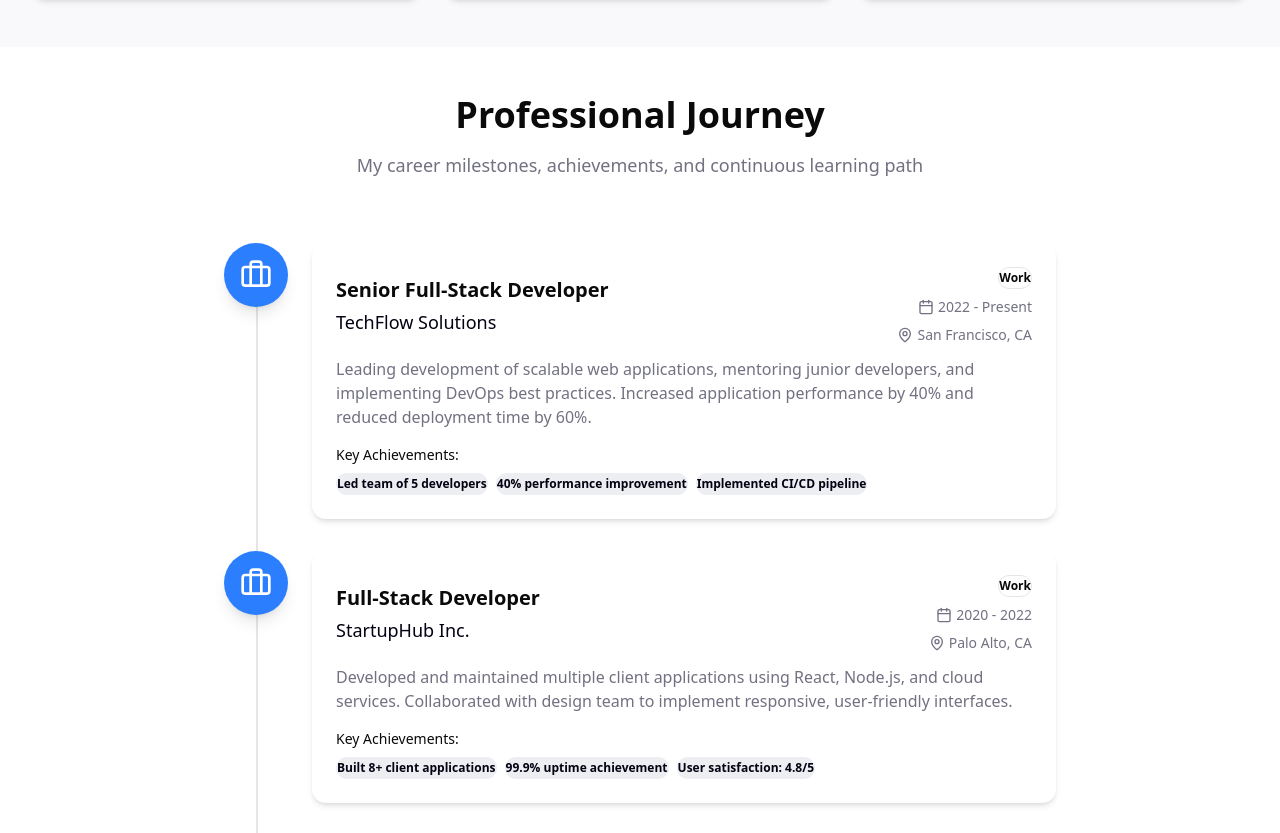
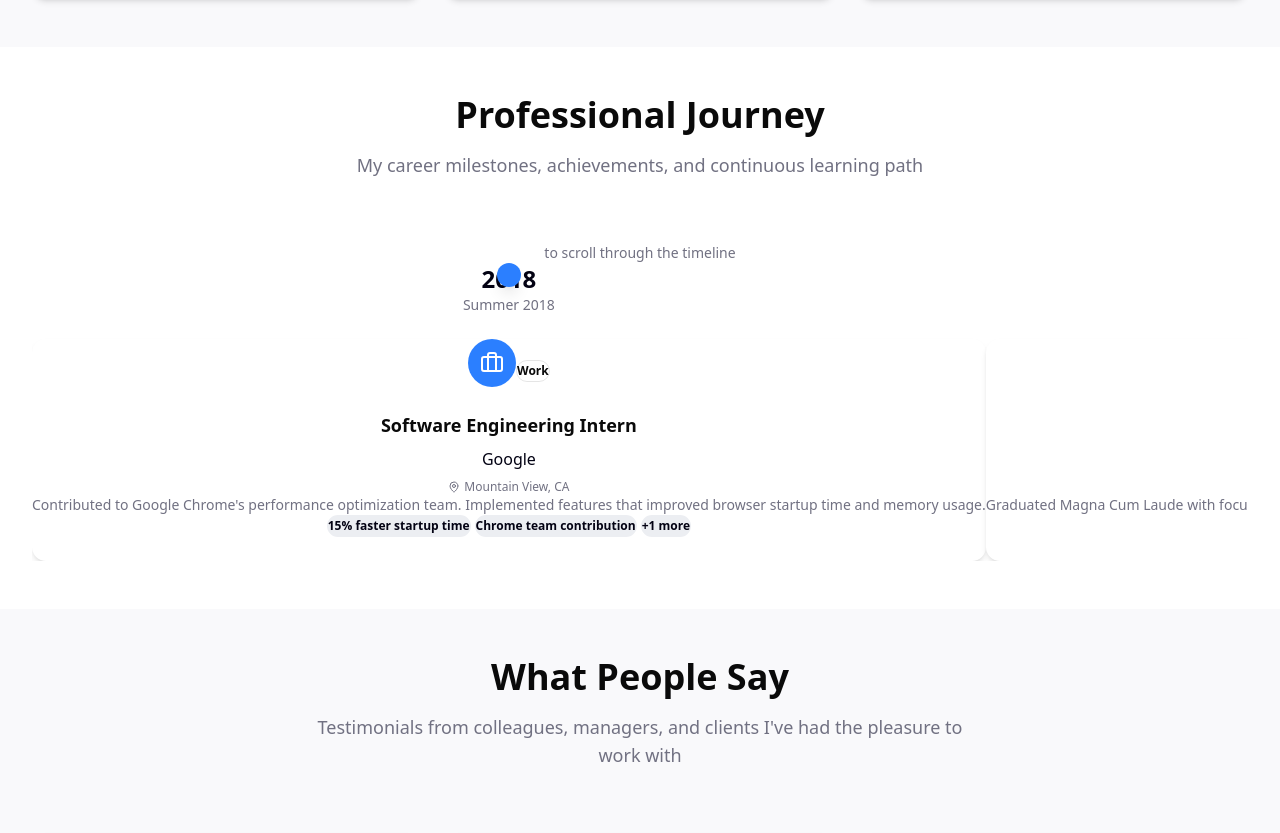
Before and after one commit to ramizik/my-website, a React (Vite) app: page / in a window 1280 px wide. Shown: the part 3471-4304 px from the top of the page. Built offline with nearby package versions, Linux system fonts and the light colour scheme.

Commit message:
Timeline

```diff
--- a/src/components/TimelineSection.tsx
+++ b/src/components/TimelineSection.tsx
@@ -1,19 +1,49 @@
-import React from "react";
+import React, { useRef, useState, useEffect } from "react";
 import { Card, CardContent } from "./ui/card";
 import { Badge } from "./ui/badge";
 import { Calendar, MapPin, Award, GraduationCap, Briefcase } from "lucide-react";
 
 export default function TimelineSection() {
+  const containerRef = useRef<HTMLDivElement>(null);
+  const [isDragging, setIsDragging] = useState(false);
+  const [startX, setStartX] = useState(0);
+  const [scrollLeft, setScrollLeft] = useState(0);
+
   const timelineItems = [
     {
-      id: 1,
+      id: 6,
       type: "work",
-      title: "Senior Full-Stack Developer",
-      company: "TechFlow Solutions",
-      location: "San Francisco, CA",
-      period: "2022 - Present",
-      description: "Leading development of scalable web applications, mentoring junior developers, and implementing DevOps best practices. Increased application performance by 40% and reduced deployment time by 60%.",
-      achievements: ["Led team of 5 developers", "40% performance improvement", "Implemented CI/CD pipeline"],
+      title: "Software Engineering Intern",
+      company: "Google",
+      location: "Mountain View, CA",
+      period: "Summer 2018",
+      year: "2018",
+      description: "Contributed to Google Chrome's performance optimization team. Implemented features that improved browser startup time and memory usage.",
+      achievements: ["15% faster startup time", "Chrome team contribution", "Published research paper"],
+      icon: Briefcase
+    },
+    {
+      id: 5,
+      type: "education",
+      title: "Bachelor of Science in Computer Science",
+      company: "University of California, Berkeley",
+      location: "Berkeley, CA",
+      period: "2015 - 2019",
+      year: "2019",
+      description: "Graduated Magna Cum Laude with focus on software engineering, algorithms, and database systems. Active member of ACM and programming competition team.",
+      achievements: ["Magna Cum Laude", "ACM Programming Team", "Dean's List 6 semesters"],
+      icon: GraduationCap
+    },
+    {
+      id: 4,
+      type: "work",
+      title: "Frontend Developer",
+      company: "Digital Innovations",
+      location: "San Jose, CA",
+      period: "2019 - 2020",
+      year: "2020",
+      description: "Specialized in creating modern, responsive web applications using React and Vue.js. Focused on performance optimization and user experience improvements.",
+      achievements: ["50+ component library", "20% load time reduction", "Accessibility compliance"],
       icon: Briefcase
     },
     {
@@ -23,6 +53,7 @@ export default function TimelineSection() {
       company: "StartupHub Inc.",
       location: "Palo Alto, CA",
       period: "2020 - 2022",
+      year: "2021",
       description: "Developed and maintained multiple client applications using React, Node.js, and cloud services. Collaborated with design team to implement responsive, user-friendly interfaces.",
       achievements: ["Built 8+ client applications", "99.9% uptime achievement", "User satisfaction: 4.8/5"],
       icon: Briefcase
@@ -34,41 +65,21 @@ export default function TimelineSection() {
       company: "Amazon Web Services",
       location: "Online",
       period: "2021",
+      year: "2021",
       description: "Achieved AWS Solutions Architect Associate certification, demonstrating expertise in designing and deploying scalable systems on AWS.",
       achievements: ["Cloud architecture expertise", "Cost optimization", "Security best practices"],
       icon: Award
     },
     {
-      id: 4,
+      id: 1,
       type: "work",
-      title: "Frontend Developer",
-      company: "Digital Innovations",
-      location: "San Jose, CA",
-      period: "2019 - 2020",
-      description: "Specialized in creating modern, responsive web applications using React and Vue.js. Focused on performance optimization and user experience improvements.",
-      achievements: ["50+ component library", "20% load time reduction", "Accessibility compliance"],
-      icon: Briefcase
-    },
-    {
-      id: 5,
-      type: "education",
-      title: "Bachelor of Science in Computer Science",
-      company: "University of California, Berkeley",
-      location: "Berkeley, CA",
-      period: "2015 - 2019",
-      description: "Graduated Magna Cum Laude with focus on software engineering, algorithms, and database systems. Active member of ACM and programming competition team.",
-      achievements: ["Magna Cum Laude", "ACM Programming Team", "Dean's List 6 semesters"],
-      icon: GraduationCap
-    },
-    {
-      id: 6,
-      type: "work",
-      title: "Software Engineering Intern",
-      company: "Google",
-      location: "Mountain View, CA",
-      period: "Summer 2018",
-      description: "Contributed to Google Chrome's performance optimization team. Implemented features that improved browser startup time and memory usage.",
-      achievements: ["15% faster startup time", "Chrome team contribution", "Published research paper"],
+      title: "Senior Full-Stack Developer",
+      company: "TechFlow Solutions",
+      location: "San Francisco, CA",
+      period: "2022 - Present",
+      year: "2022",
+      description: "Leading development of scalable web applications, mentoring junior developers, and implementing DevOps best practices. Increased application performance by 40% and reduced deployment time by 60%.",
+      achievements: ["Led team of 5 developers", "40% performance improvement", "Implemented CI/CD pipeline"],
       icon: Briefcase
     }
   ];
@@ -99,9 +110,81 @@ export default function TimelineSection() {
     }
   };
 
+  const handleMouseDown = (e: React.MouseEvent) => {
+    if (!containerRef.current) return;
+    e.preventDefault();
+    setIsDragging(true);
+    setStartX(e.pageX);
+    setScrollLeft(containerRef.current.scrollLeft);
+    containerRef.current.style.cursor = 'grabbing';
+  };
+
+  const handleMouseUp = () => {
+    setIsDragging(false);
+    if (containerRef.current) {
+      containerRef.current.style.cursor = 'grab';
+    }
+  };
+
+  const handleMouseMove = (e: React.MouseEvent) => {
+    if (!isDragging || !containerRef.current) return;
+    e.preventDefault();
+    const x = e.pageX;
+    const walk = (x - startX) * 3; // Increased multiplier for more responsive scrolling
+    containerRef.current.scrollLeft = scrollLeft - walk;
+  };
+
+  const handleTouchStart = (e: React.TouchEvent) => {
+    if (!containerRef.current) return;
+    setIsDragging(true);
+    setStartX(e.touches[0].pageX);
+    setScrollLeft(containerRef.current.scrollLeft);
+  };
+
+  const handleTouchMove = (e: React.TouchEvent) => {
+    if (!isDragging || !containerRef.current) return;
+    e.preventDefault();
+    const x = e.touches[0].pageX;
+    const walk = (x - startX) * 2;
+    containerRef.current.scrollLeft = scrollLeft - walk;
+  };
+
+  const handleTouchEnd = () => {
+    setIsDragging(false);
+  };
+
+  useEffect(() => {
+    const handleGlobalMouseUp = () => {
+      setIsDragging(false);
+      if (containerRef.current) {
+        containerRef.current.style.cursor = 'grab';
+      }
+    };
+
+    const handleGlobalMouseMove = (e: MouseEvent) => {
+      if (!isDragging || !containerRef.current) return;
+      e.preventDefault();
+      const x = e.pageX;
+      const walk = (x - startX) * 3;
+      containerRef.current.scrollLeft = scrollLeft - walk;
+    };
+
+    if (isDragging) {
+      document.addEventListener('mouseup', handleGlobalMouseUp);
+      document.addEventListener('mousemove', handleGlobalMouseMove);
+      document.addEventListener('mouseleave', handleGlobalMouseUp);
+    }
+
+    return () => {
+      document.removeEventListener('mouseup', handleGlobalMouseUp);
+      document.removeEventListener('mousemove', handleGlobalMouseMove);
+      document.removeEventListener('mouseleave', handleGlobalMouseUp);
+    };
+  }, [isDragging, startX, scrollLeft]);
+
   return (
     <section id="timeline" className="py-12">
-      <div className="max-w-4xl mx-auto px-4 sm:px-6 lg:px-8">
+      <div className="max-w-7xl mx-auto px-4 sm:px-6 lg:px-8">
         <div className="text-center mb-16">
           <h2 className="text-3xl md:text-4xl font-bold mb-4">Professional Journey</h2>
           <p className="text-lg text-muted-foreground max-w-2xl mx-auto">
@@ -110,61 +193,105 @@ export default function TimelineSection() {
         </div>
 
         <div className="relative">
-          {/* Timeline line */}
-          <div className="absolute left-8 top-8 bottom-8 w-0.5 bg-border"></div>
-
-          <div className="space-y-8">
-            {timelineItems.map((item, index) => (
-              <div key={item.id} className="relative flex items-start space-x-6">
-                {/* Timeline dot */}
-                <div className={`flex-shrink-0 w-16 h-16 rounded-full ${getTypeColor(item.type)} flex items-center justify-center shadow-lg z-10`}>
-                  <item.icon className="h-8 w-8 text-white" />
+          {/* Instructions */}
+          <div className="text-center mb-8">
+            <p className="text-sm text-muted-foreground">
+              <span className="hidden md:inline">Click and drag</span>
+              <span className="md:hidden">Swipe</span> to scroll through the timeline
+            </p>
           </div>
 
-                {/* Content */}
-                <Card className="flex-1 border-0 shadow-md hover:shadow-lg transition-shadow">
-                  <CardContent className="p-6">
-                    <div className="flex flex-col sm:flex-row sm:items-center sm:justify-between mb-3">
-                      <div className="space-y-1">
-                        <h3 className="text-xl font-semibold">{item.title}</h3>
-                        <p className="text-lg text-primary">{item.company}</p>
+          {/* Horizontal Timeline Container */}
+          <div
+            ref={containerRef}
+            className="overflow-x-auto scrollbar-hide cursor-grab select-none"
+            style={{ cursor: isDragging ? 'grabbing' : 'grab' }}
+            onMouseDown={handleMouseDown}
+            onTouchStart={handleTouchStart}
+            onTouchMove={handleTouchMove}
+            onTouchEnd={handleTouchEnd}
+          >
+            <div className="relative flex items-end space-x-12 pb-8 min-w-max px-8">
+              {/* Horizontal timeline line */}
+              <div className="absolute bottom-16 left-8 right-8 h-1 bg-primary/30 rounded-full"></div>
+
+              {timelineItems.map((item, index) => (
+                <div key={item.id} className="relative flex flex-col items-center min-w-[320px] max-w-[320px] flex-shrink-0">
+                  {/* Year label above */}
+                  <div className="mb-6 text-center">
+                    <span className="text-2xl font-bold text-primary">{item.year}</span>
+                    <div className="text-sm text-muted-foreground mt-1">{item.period}</div>
                   </div>
-                      <div className="flex flex-col sm:items-end space-y-2 mt-2 sm:mt-0">
-                        <Badge variant="outline" className="w-fit">
+
+                  {/* Timeline card */}
+                  <Card className="w-full border-0 shadow-md hover:shadow-lg transition-all duration-300 hover:-translate-y-2 mb-8">
+                    <CardContent className="p-4">
+                      <div className="text-center mb-3">
+                        <div className={`inline-flex w-12 h-12 rounded-full ${getTypeColor(item.type)} items-center justify-center mb-3`}>
+                          <item.icon className="h-6 w-6 text-white" />
+                        </div>
+                        <Badge variant="outline" className="mb-2">
                           {getTypeLabel(item.type)}
                         </Badge>
-                        <div className="flex items-center text-sm text-muted-foreground">
-                          <Calendar className="mr-1 h-4 w-4" />
-                          {item.period}
                       </div>
-                        <div className="flex items-center text-sm text-muted-foreground">
-                          <MapPin className="mr-1 h-4 w-4" />
+
+                      <div className="space-y-2 text-center">
+                        <h3 className="font-semibold text-lg leading-tight">{item.title}</h3>
+                        <p className="text-primary font-medium">{item.company}</p>
+
+                        <div className="flex items-center justify-center text-xs text-muted-foreground">
+                          <MapPin className="mr-1 h-3 w-3" />
                           {item.location}
                         </div>
                       </div>
-                    </div>
 
-                    <p className="text-muted-foreground mb-4">
+                      <p className="text-sm text-muted-foreground mt-3 line-clamp-3">
                         {item.description}
                       </p>
 
-                    <div className="space-y-2">
-                      <h4 className="font-medium text-sm">Key Achievements:</h4>
-                      <div className="flex flex-wrap gap-2">
-                        {item.achievements.map((achievement, achievementIndex) => (
+                      <div className="mt-3">
+                        <div className="flex flex-wrap gap-1 justify-center">
+                          {item.achievements.slice(0, 2).map((achievement, achievementIndex) => (
                             <Badge key={achievementIndex} variant="secondary" className="text-xs">
                               {achievement}
                             </Badge>
                           ))}
+                          {item.achievements.length > 2 && (
+                            <Badge variant="secondary" className="text-xs">
+                              +{item.achievements.length - 2} more
+                            </Badge>
+                          )}
                         </div>
                       </div>
                     </CardContent>
                   </Card>
+
+                  {/* Timeline dot */}
+                  <div className={`w-6 h-6 rounded-full ${getTypeColor(item.type)} border-4 border-background shadow-lg z-10 absolute bottom-[3.75rem]`}></div>
                 </div>
               ))}
             </div>
           </div>
         </div>
+      </div>
+
+      <style jsx>{`
+        .scrollbar-hide {
+          -ms-overflow-style: none;
+          scrollbar-width: none;
+          overflow-x: scroll;
+          overflow-y: hidden;
+        }
+        .scrollbar-hide::-webkit-scrollbar {
+          display: none;
+        }
+        .line-clamp-3 {
+          display: -webkit-box;
+          -webkit-line-clamp: 3;
+          -webkit-box-orient: vertical;
+          overflow: hidden;
+        }
+      `}</style>
     </section>
   );
 }
```
Lines whose indentation alone changed are shown as unchanged.
